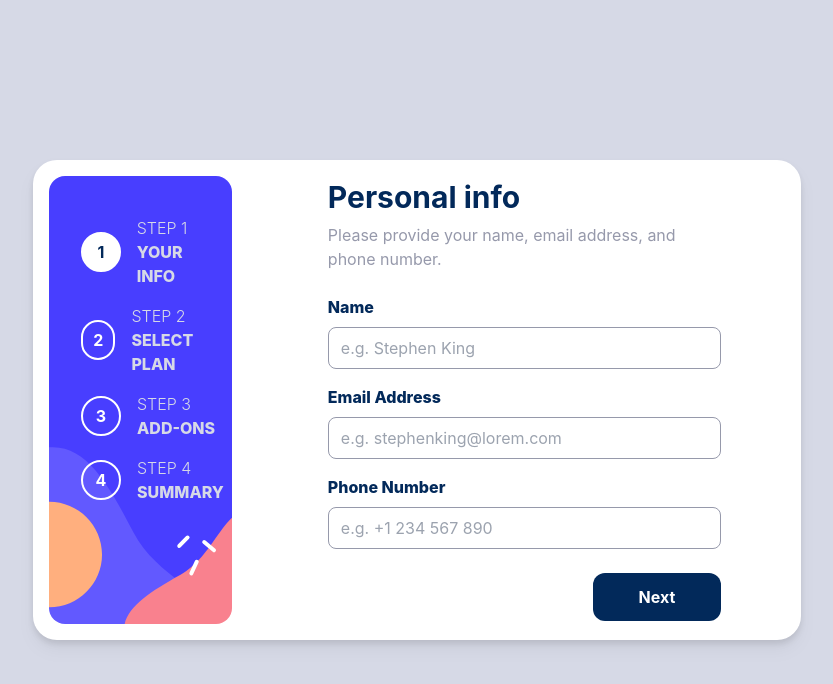
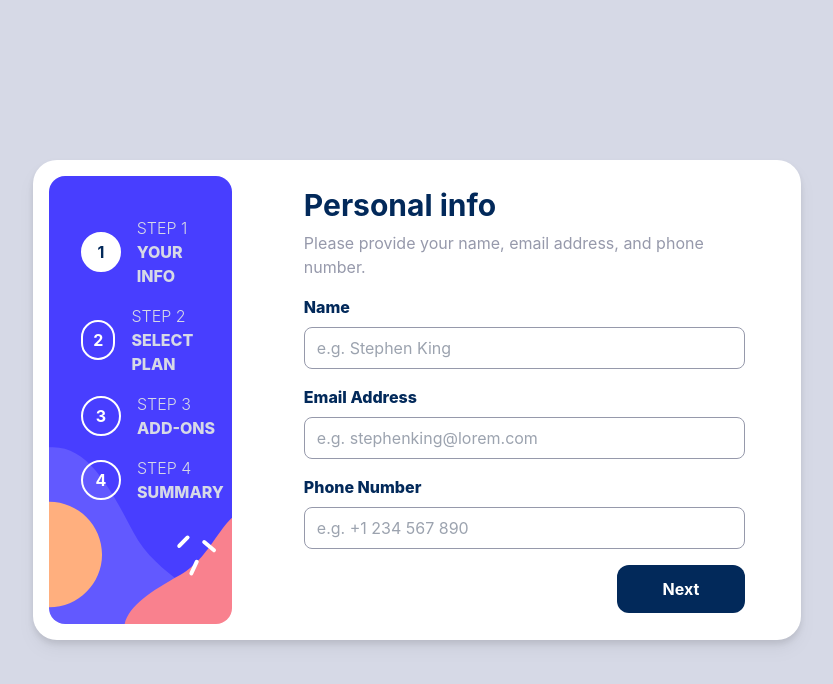
Before and after one commit to hmrbcnto/multi-step-form, a React (Create React App) app: page / in a window 1280 px wide. Shown: the top 684 px of the page, without its empty margins (223-1056 px from the left). Built offline with nearby package versions, Linux system fonts and the light colour scheme.

Commit message:
renamed constants and type imports, fixed a bug where plan values were not being properly displayed

```diff
--- a/src/components/Form/PlanForm/index.tsx
+++ b/src/components/Form/PlanForm/index.tsx
@@ -2,7 +2,7 @@ import React, { useState } from 'react';
 import { useRegistrationForm } from '../../../contexts/FormContext';
 import Switch from 'react-switch';
 import SelectBox from '../../SelectBox';
-import { PlanConstants } from '../../../constants/Plans';
+import { Plans } from '../../../constants/Plans';
 import Button from '../../Button';
 import { Plan } from '../../../contexts/FormContext.types';
 
@@ -41,7 +41,7 @@ const PlanForm: React.FC = () => {
       </div>
       <div className="flex gap-6 w-full">
         <div className="flex flex-col desktop:flex-row desktop:gap-6 gap-2 w-full">
-          { PlanConstants.map(planObject => (
+          { Plans.map(planObject => (
             <SelectBox
               icon={planObject.logo}
               text={planObject.text}
--- a/src/components/Form/SummaryForm/index.tsx
+++ b/src/components/Form/SummaryForm/index.tsx
@@ -3,7 +3,7 @@ import { useRegistrationForm } from '../../../contexts/FormContext';
 import Summary from '../../Summary';
 import { AddOns } from '../../../constants/AddOns';
 import Button from '../../Button';
-import { PlanConstants } from '../../../constants/Plans';
+import { Plans } from '../../../constants/Plans';
 
 const SummaryForm: React.FC = () => {
   const { updateRegistrationForm, registration } = useRegistrationForm();
@@ -16,7 +16,7 @@ const SummaryForm: React.FC = () => {
       totalCost = totalCost + addOnObject[`${paymentOption}Cost`];
     });
     // Add cost of plan
-    const planConstant = PlanConstants.filter((plan) => plan.value === registration?.plan)[0];
+    const planConstant = Plans.filter((plan) => plan.value === registration?.plan)[0];
     totalCost = planConstant[`${registration?.payment_option}Value`] + totalCost;
 
     return totalCost;
--- a/src/components/Form/index.tsx
+++ b/src/components/Form/index.tsx
@@ -8,7 +8,6 @@ import PlanForm from './PlanForm';
 import AddonForm from './AddOnForm';
 import SummaryForm from './SummaryForm';
 import ThankYou from './ThankYou';
-import Button from '../Button';
 
 const Form: React.FC = () => {
   const { registration } = useRegistrationForm();
@@ -42,7 +41,8 @@ const Form: React.FC = () => {
     desktop:border-none
     desktop:drop-shadow-none
     bg-neutral-white
-    mx-8
+    mx-6
+    desktop:mx-2
     flex
     justify-center
     rounded-xl
@@ -75,7 +75,7 @@ const Form: React.FC = () => {
         activeStep={registration?.currentStep}
       />
       <div className="w-full mx-auto">
-        <div className={`flex flex-col p-8 gap-6 ${responsiveClasses} grow-0`}>
+        <div className={`flex flex-col p-8 gap-4 ${responsiveClasses} grow-0`}>
           {
             formComponent()
           }
--- a/src/components/Summary/index.tsx
+++ b/src/components/Summary/index.tsx
@@ -1,5 +1,7 @@
 import React from 'react';
 import { AddOns } from '../../constants/AddOns';
+import { Plans, PlanType } from '../../constants/Plans';
+import { Plan } from '../../contexts/FormContext.types';
 import { SummaryProps } from './Summary.types';
 
 const Summary: React.FC<SummaryProps> = ({
@@ -10,7 +12,8 @@ const Summary: React.FC<SummaryProps> = ({
   clickChange
 }) => {
   const capitalize = (value: string | undefined) => value ? value[0].toUpperCase() + value.substring(1) : '';
-
+  const matchingPlan = Plans.filter((planObject: PlanType) => plan === planObject?.value)[0];
+  // const paymentPerPeriod = Plans.find((planObject: Plan) => planObject.value === plan.value);
   return (
     <div className="w-full flex flex-col">
       <div className="flex flex-col bg-neutral-alabaster p-6 rounded-xl">
@@ -22,7 +25,7 @@ const Summary: React.FC<SummaryProps> = ({
               onClick={clickChange}
             >Change</p>
           </div>
-          <p className="text-sm desktop:text-xl font-extrabold text-primary-marine_blue">$9/Month</p>
+          <p className="text-sm desktop:text-xl font-extrabold text-primary-marine_blue">${matchingPlan[`${paymentOption}Value`]}/{capitalize(paymentOption.substring(0, paymentOption.length-2))}</p>
         </div>
         <br />
         <div className="flex flex-col">
--- a/src/constants/Plans.ts
+++ b/src/constants/Plans.ts
@@ -4,7 +4,7 @@ import proLogo from '../assets/images/icon-pro.svg';
 import React from 'react';
 import { Plan } from '../contexts/FormContext.types';
 
-interface PlanType {
+export interface PlanType {
   text: string;
   yearSubText: React.ReactNode | React.ReactNode[];
   monthSubText: React.ReactNode | React.ReactNode[];
@@ -14,7 +14,7 @@ interface PlanType {
   value: Plan;
 };
 
-export const PlanConstants: PlanType[] = [
+export const Plans: PlanType[] = [
   {
     text: 'Arcade',
     monthSubText: '$9/month',
```
